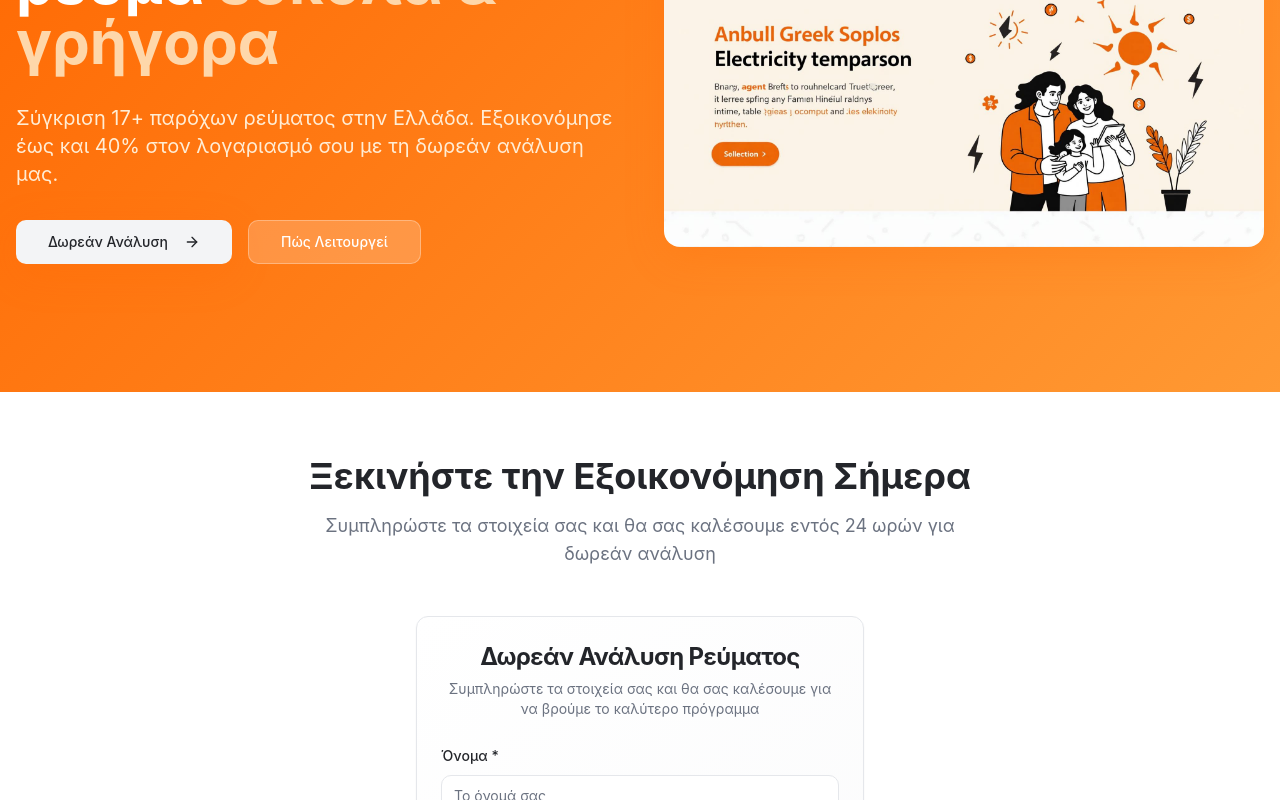
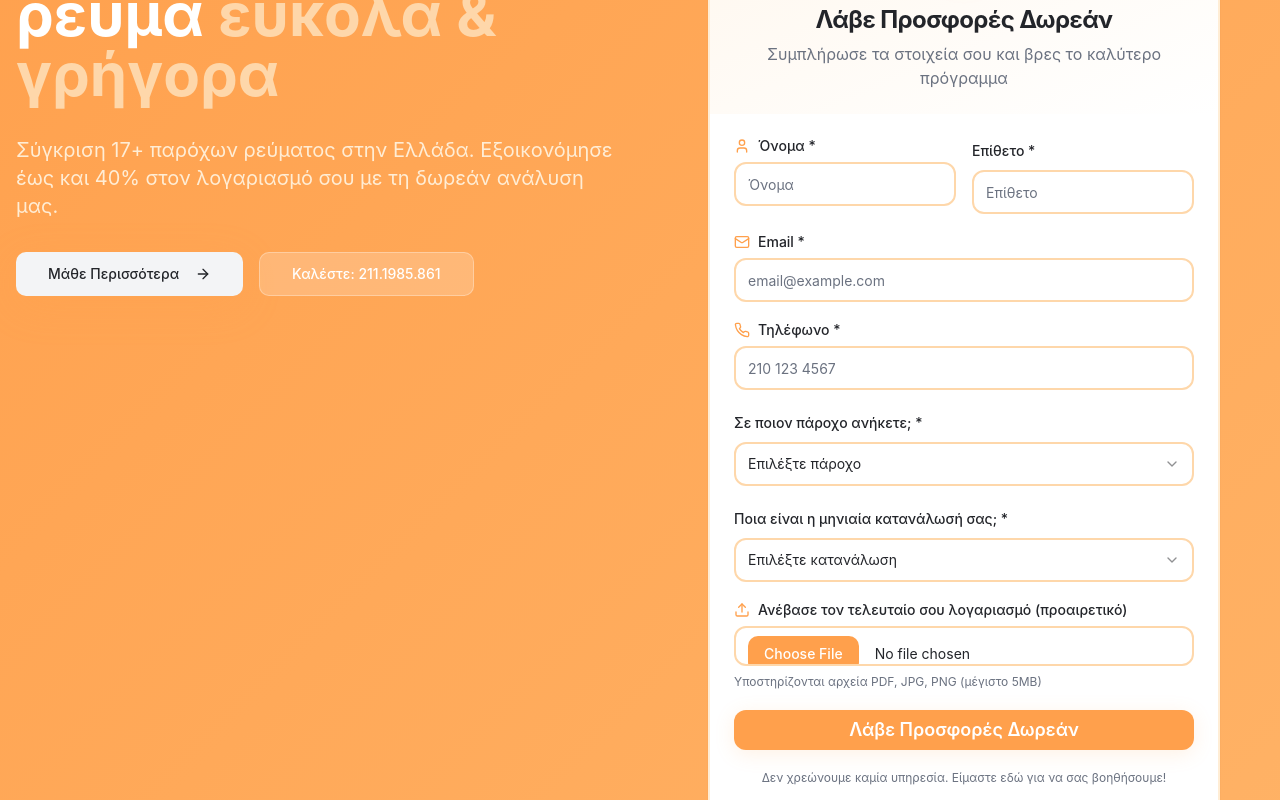
Before and after one commit to harabalos/fthinorevma-seeker-greece, a React (Vite) app: page / in a window 1280 px wide. Shown: the part 300-1100 px from the top of the page. Built offline with nearby package versions, Linux system fonts and the light colour scheme.

Commit message:
Create Follow Up website
Implement multi-page website with hero section, form, stats, and other sections, following specified design and SEO guidelines.

```diff
--- a/src/components/ContactForm.tsx
+++ b/src/components/ContactForm.tsx
@@ -2,61 +2,104 @@ import { useState } from 'react';
 import { Button } from '@/components/ui/button';
 import { Input } from '@/components/ui/input';
 import { Label } from '@/components/ui/label';
+import { Card, CardContent, CardHeader, CardTitle } from '@/components/ui/card';
 import { Select, SelectContent, SelectItem, SelectTrigger, SelectValue } from '@/components/ui/select';
-import { Card, CardContent, CardDescription, CardHeader, CardTitle } from '@/components/ui/card';
-import { CheckCircle, Phone } from 'lucide-react';
+import { Phone, Mail, User, Upload, CheckCircle, Zap } from 'lucide-react';
 import { useToast } from '@/hooks/use-toast';
 
 const ContactForm = () => {
+  const { toast } = useToast();
+  const [isSubmitted, setIsSubmitted] = useState(false);
   const [formData, setFormData] = useState({
-    name: '',
+    firstName: '',
+    lastName: '',
+    email: '',
     phone: '',
-    location: '',
-    supplyType: ''
+    currentProvider: '',
+    monthlyConsumption: '',
+    billFile: null as File | null
   });
-  const [isSubmitted, setIsSubmitted] = useState(false);
-  const { toast } = useToast();
 
   const handleSubmit = (e: React.FormEvent) => {
     e.preventDefault();
 
     // Basic validation
-    if (!formData.name || !formData.phone || !formData.location || !formData.supplyType) {
+    if (!formData.firstName || !formData.lastName || !formData.email || !formData.phone || !formData.currentProvider || !formData.monthlyConsumption) {
       toast({
         title: "Σφάλμα",
-        description: "Παρακαλώ συμπληρώστε όλα τα πεδία",
+        description: "Παρακαλώ συμπληρώστε όλα τα υποχρεωτικά πεδία",
         variant: "destructive"
       });
       return;
     }
 
-    // Simulate form submission
     console.log('Form submitted:', formData);
     setIsSubmitted(true);
 
     toast({
-      title: "Επιτυχής υποβολή!",
-      description: "Θα σας καλέσουμε σύντομα για τη δωρεάν ανάλυση",
+      title: 'Επιτυχής Αποστολή!',
+      description: 'Θα σας καλέσουμε εντός 24 ωρών για δωρεάν ανάλυση.',
     });
   };
 
-  const handleInputChange = (field: string, value: string) => {
-    setFormData(prev => ({ ...prev, [field]: value }));
+  const handleInputChange = (e: React.ChangeEvent<HTMLInputElement>) => {
+    setFormData(prev => ({
+      ...prev,
+      [e.target.name]: e.target.value
+    }));
   };
+
+  const handleFileChange = (e: React.ChangeEvent<HTMLInputElement>) => {
+    const file = e.target.files?.[0] || null;
+    setFormData(prev => ({
+      ...prev,
+      billFile: file
+    }));
+  };
+
+  const handleSelectChange = (name: string, value: string) => {
+    setFormData(prev => ({
+      ...prev,
+      [name]: value
+    }));
+  };
+
+  const providers = [
+    'ΔΕΗ',
+    'ΕΛΙΝ',
+    'ZENΙΘ',
+    'ΗΡΩΝ',
+    'ΦΥΣΙΚΟ ΑΕΡΙΟ ΕΛΛΑΔΟΣ',
+    'ELPEDISON',
+    'NRG',
+    'PROTERGIA',
+    'VOLTERRA',
+    'VOLTON',
+    'WATT & VOLT',
+    'Άλλη εταιρία'
+  ];
+
+  const consumptionRanges = [
+    '0–200kWh',
+    '201–375kWh',
+    '376–500kWh',
+    '>500kWh',
+    'ΔΕΝ ΓΝΩΡΙΖΩ'
+  ];
 
   if (isSubmitted) {
     return (
-      <Card className="w-full max-w-md mx-auto bg-gradient-card shadow-orange">
-        <CardContent className="pt-6">
+      <Card className="w-full max-w-lg mx-auto bg-white border-2 border-green-200 shadow-lg">
+        <CardContent className="pt-8">
           <div className="text-center space-y-4">
-            <CheckCircle className="w-16 h-16 text-success mx-auto" />
-            <h3 className="text-xl font-semibold text-foreground">Ευχαριστούμε!</h3>
-            <p className="text-muted-foreground">
+            <CheckCircle className="w-20 h-20 text-success mx-auto" />
+            <h3 className="text-2xl font-bold text-foreground">Ευχαριστούμε!</h3>
+            <p className="text-muted-foreground text-lg">
               Λάβαμε τα στοιχεία σας. Θα σας καλέσουμε εντός 24 ωρών για τη δωρεάν ανάλυση.
             </p>
-            <div className="flex items-center justify-center space-x-2 text-primary">
-              <Phone className="w-4 h-4" />
-              <span className="font-medium">211.1985.861</span>
+            <div className="flex items-center justify-center space-x-2 text-primary text-xl font-semibold">
+              <Phone className="w-6 h-6" />
+              <span>211.1985.861</span>
             </div>
           </div>
         </CardContent>
@@ -65,68 +108,148 @@ const ContactForm = () => {
   }
 
   return (
-    <Card className="w-full max-w-md mx-auto bg-gradient-card shadow-orange">
-      <CardHeader className="text-center">
+    <Card className="w-full max-w-lg mx-auto bg-white border-2 border-orange-100 shadow-orange-lg transition-all duration-300 hover:shadow-orange hover:scale-[1.02] rounded-xl">
+      <CardHeader className="text-center pb-6 bg-gradient-to-br from-orange-50 to-white rounded-t-xl">
+        <div className="w-16 h-16 bg-primary rounded-full flex items-center justify-center mx-auto mb-4 shadow-orange">
+          <Zap className="w-8 h-8 text-primary-foreground" />
+        </div>
         <CardTitle className="text-2xl font-bold text-foreground">
-          Δωρεάν Ανάλυση Ρεύματος
+          Λάβε Προσφορές Δωρεάν
         </CardTitle>
-        <CardDescription>
-          Συμπληρώστε τα στοιχεία σας και θα σας καλέσουμε για να βρούμε το καλύτερο πρόγραμμα
-        </CardDescription>
+        <p className="text-muted-foreground">
+          Συμπλήρωσε τα στοιχεία σου και βρες το καλύτερο πρόγραμμα
+        </p>
       </CardHeader>
-      <CardContent>
-        <form onSubmit={handleSubmit} className="space-y-4">
+      <CardContent className="p-6">
+        <form onSubmit={handleSubmit} className="space-y-5">
+          <div className="grid grid-cols-2 gap-4">
+            <div className="space-y-2">
+              <Label htmlFor="firstName" className="flex items-center gap-2 text-foreground font-medium">
+                <User className="w-4 h-4 text-primary" />
+                Όνομα *
+              </Label>
+              <Input
+                id="firstName"
+                name="firstName"
+                type="text"
+                value={formData.firstName}
+                onChange={handleInputChange}
+                placeholder="Όνομα"
+                required
+                className="border-2 border-orange-200 focus:border-primary focus:ring-primary rounded-lg h-11"
+              />
+            </div>
+
+            <div className="space-y-2">
+              <Label htmlFor="lastName" className="text-foreground font-medium">
+                Επίθετο *
+              </Label>
+              <Input
+                id="lastName"
+                name="lastName"
+                type="text"
+                value={formData.lastName}
+                onChange={handleInputChange}
+                placeholder="Επίθετο"
+                required
+                className="border-2 border-orange-200 focus:border-primary focus:ring-primary rounded-lg h-11"
+              />
+            </div>
+          </div>
+
           <div className="space-y-2">
-            <Label htmlFor="name">Όνομα *</Label>
+            <Label htmlFor="email" className="flex items-center gap-2 text-foreground font-medium">
+              <Mail className="w-4 h-4 text-primary" />
+              Email *
+            </Label>
             <Input
-              id="name"
-              type="text"
-              placeholder="Το όνομά σας"
-              value={formData.name}
-              onChange={(e) => handleInputChange('name', e.target.value)}
+              id="email"
+              name="email"
+              type="email"
+              value={formData.email}
+              onChange={handleInputChange}
+              placeholder="email@example.com"
               required
+              className="border-2 border-orange-200 focus:border-primary focus:ring-primary rounded-lg h-11"
             />
           </div>
 
           <div className="space-y-2">
-            <Label htmlFor="phone">Τηλέφωνο *</Label>
+            <Label htmlFor="phone" className="flex items-center gap-2 text-foreground font-medium">
+              <Phone className="w-4 h-4 text-primary" />
+              Τηλέφωνο *
+            </Label>
             <Input
               id="phone"
+              name="phone"
               type="tel"
-              placeholder="69xxxxxxxx"
               value={formData.phone}
-              onChange={(e) => handleInputChange('phone', e.target.value)}
+              onChange={handleInputChange}
+              placeholder="210 123 4567"
               required
+              className="border-2 border-orange-200 focus:border-primary focus:ring-primary rounded-lg h-11"
             />
           </div>
 
           <div className="space-y-2">
-            <Label htmlFor="location">Περιοχή *</Label>
-            <Input
-              id="location"
-              type="text"
-              placeholder="π.χ. Αθήνα, Θεσσαλονίκη"
-              value={formData.location}
-              onChange={(e) => handleInputChange('location', e.target.value)}
-              required
-            />
-          </div>
-
-          <div className="space-y-2">
-            <Label htmlFor="supplyType">Τύπος Παροχής *</Label>
-            <Select onValueChange={(value) => handleInputChange('supplyType', value)}>
-              <SelectTrigger>
-                <SelectValue placeholder="Επιλέξτε τύπο παροχής" />
+            <Label className="text-foreground font-medium">
+              Σε ποιον πάροχο ανήκετε; *
+            </Label>
+            <Select onValueChange={(value) => handleSelectChange('currentProvider', value)}>
+              <SelectTrigger className="border-2 border-orange-200 focus:border-primary focus:ring-primary rounded-lg h-11">
+                <SelectValue placeholder="Επιλέξτε πάροχο" />
               </SelectTrigger>
               <SelectContent>
-                <SelectItem value="residential">Οικιακή</SelectItem>
-                <SelectItem value="business">Επαγγελματική</SelectItem>
+                {providers.map((provider) => (
+                  <SelectItem key={provider} value={provider}>
+                    {provider}
+                  </SelectItem>
+                ))}
               </SelectContent>
             </Select>
           </div>
 
-          <Button type="submit" className="w-full shadow-orange">
-            Λήψη Δωρεάν Ανάλυσης
+          <div className="space-y-2">
+            <Label className="text-foreground font-medium">
+              Ποια είναι η μηνιαία κατανάλωσή σας; *
+            </Label>
+            <Select onValueChange={(value) => handleSelectChange('monthlyConsumption', value)}>
+              <SelectTrigger className="border-2 border-orange-200 focus:border-primary focus:ring-primary rounded-lg h-11">
+                <SelectValue placeholder="Επιλέξτε κατανάλωση" />
+              </SelectTrigger>
+              <SelectContent>
+                {consumptionRanges.map((range) => (
+                  <SelectItem key={range} value={range}>
+                    {range}
+                  </SelectItem>
+                ))}
+              </SelectContent>
+            </Select>
+          </div>
+
+          <div className="space-y-2">
+            <Label htmlFor="billFile" className="flex items-center gap-2 text-foreground font-medium">
+              <Upload className="w-4 h-4 text-primary" />
+              Ανέβασε τον τελευταίο σου λογαριασμό (προαιρετικό)
+            </Label>
+            <Input
+              id="billFile"
+              name="billFile"
+              type="file"
+              onChange={handleFileChange}
+              accept=".pdf,.jpg,.jpeg,.png"
+              className="border-2 border-orange-200 focus:border-primary focus:ring-primary rounded-lg file:mr-4 file:py-2 file:px-4 file:rounded-md file:border-0 file:text-sm file:font-medium file:bg-primary file:text-primary-foreground hover:file:bg-primary-dark cursor-pointer"
+            />
+            <p className="text-xs text-muted-foreground">
+              Υποστηρίζονται αρχεία PDF, JPG, PNG (μέγιστο 5MB)
+            </p>
+          </div>
+
+          <Button
+            type="submit"
+            className="w-full bg-primary hover:bg-primary-dark text-primary-foreground shadow-orange transition-spring hover:scale-105 py-4 text-lg font-semibold rounded-lg"
+          >
+            Λάβε Προσφορές Δωρεάν
           </Button>
 
           <p className="text-xs text-muted-foreground text-center">
--- a/src/index.css
+++ b/src/index.css
@@ -21,11 +21,11 @@ All colors MUST be HSL.
     --popover: 0 0% 100%;
     --popover-foreground: 220 9% 15%;
 
-    /* Primary - Orange energy theme */
-    --primary: 24 100% 50%;
+    /* Primary - Light Orange theme (#FFA552) */
+    --primary: 28 100% 65%;
     --primary-foreground: 0 0% 100%;
     --primary-light: 30 100% 96%;
-    --primary-dark: 20 100% 40%;
+    --primary-dark: 28 90% 55%;
 
     /* Secondary - Neutral grays */
     --secondary: 220 14% 96%;
@@ -36,7 +36,7 @@ All colors MUST be HSL.
     --muted-foreground: 220 9% 46%;
 
     /* Accent colors */
-    --accent: 24 100% 50%;
+    --accent: 28 100% 65%;
     --accent-foreground: 0 0% 100%;
 
     /* Status colors */
@@ -48,7 +48,7 @@ All colors MUST be HSL.
     /* Border and input */
     --border: 220 13% 91%;
     --input: 220 13% 91%;
-    --ring: 24 100% 50%;
+    --ring: 28 100% 65%;
 
     --radius: 0.75rem;
 
@@ -57,7 +57,7 @@ All colors MUST be HSL.
     --glass-border: 220 13% 91% / 0.5;
 
     /* Gradients */
-    --gradient-hero: linear-gradient(135deg, hsl(24 100% 50%), hsl(30 100% 60%));
+    --gradient-hero: linear-gradient(135deg, hsl(28 100% 65%), hsl(30 100% 70%));
     --gradient-section: linear-gradient(180deg, hsl(0 0% 100%), hsl(30 100% 98%));
     --gradient-card: linear-gradient(145deg, hsl(0 0% 100%), hsl(220 14% 98%));
 
@@ -65,7 +65,7 @@ All colors MUST be HSL.
     --shadow-sm: 0 1px 2px 0 hsl(220 13% 91% / 0.5);
     --shadow-md: 0 4px 6px -1px hsl(220 13% 91% / 0.5);
     --shadow-lg: 0 10px 15px -3px hsl(220 13% 91% / 0.3);
-    --shadow-orange: 0 4px 20px hsl(24 100% 50% / 0.15);
+    --shadow-orange: 0 4px 20px hsl(28 100% 65% / 0.15);
 
     /* Animation */
     --transition-smooth: all 0.3s cubic-bezier(0.4, 0, 0.2, 1);
--- a/src/pages/Index.tsx
+++ b/src/pages/Index.tsx
@@ -30,11 +30,12 @@ const Index = () => {
 
   return (
     <div className="min-h-screen">
-      {/* Hero Section */}
+      {/* Hero Section with Form */}
       <section className="relative py-20 lg:py-32 bg-gradient-hero overflow-hidden">
         <div className="container mx-auto px-4">
-          <div className="grid grid-cols-1 lg:grid-cols-2 gap-12 items-center">
-            <div className="space-y-8 animate-fade-in-up">
+          <div className="grid grid-cols-1 lg:grid-cols-2 gap-12 items-start">
+            {/* Left side - Text content */}
+            <div className="space-y-8 animate-fade-in-up lg:pt-8">
               <h1 className="text-4xl md:text-5xl lg:text-6xl font-bold text-white leading-tight">
                 Βρες φθηνότερο ρεύμα
                 <span className="text-orange-200"> εύκολα & γρήγορα</span>
@@ -48,47 +49,27 @@ const Index = () => {
                   size="lg"
                   variant="secondary"
                   className="shadow-orange-lg transition-spring hover:scale-105"
-                  onClick={() => document.getElementById('contact-form')?.scrollIntoView({ behavior: 'smooth' })}
+                  onClick={() => document.getElementById('how-it-works')?.scrollIntoView({ behavior: 'smooth' })}
                 >
-                  Δωρεάν Ανάλυση <ArrowRight className="ml-2 w-5 h-5" />
+                  Μάθε Περισσότερα <ArrowRight className="ml-2 w-5 h-5" />
                 </Button>
                 <Button
                   size="lg"
                   variant="outline"
                   className="bg-white/20 border-white/30 text-white hover:bg-white/30"
-                  onClick={() => document.getElementById('how-it-works')?.scrollIntoView({ behavior: 'smooth' })}
+                  asChild
                 >
-                  Πώς Λειτουργεί
+                  <a href="tel:2111985861">
+                    Καλέστε: 211.1985.861
+                  </a>
                 </Button>
               </div>
             </div>
+
+            {/* Right side - Contact Form */}
             <div className="relative animate-fade-in-up" style={{ animationDelay: '0.2s' }}>
-              <img
-                src={heroImage}
-                alt="Εξοικονόμηση ρεύματος"
-                className="w-full h-auto rounded-2xl shadow-orange-lg"
-              />
-              <div className="absolute -top-4 -right-4 bg-white rounded-full p-4 shadow-lg animate-bounce-soft">
-                <TrendingDown className="w-8 h-8 text-success" />
-              </div>
+              <ContactForm />
             </div>
-          </div>
-        </div>
-      </section>
-
-      {/* Contact Form Section */}
-      <section id="contact-form" className="py-16 bg-background">
-        <div className="container mx-auto px-4">
-          <div className="text-center mb-12">
-            <h2 className="text-3xl md:text-4xl font-bold text-foreground mb-4 animate-fade-in-up">
-              Ξεκινήστε την Εξοικονόμηση Σήμερα
-            </h2>
-            <p className="text-muted-foreground text-lg max-w-2xl mx-auto animate-fade-in-up" style={{ animationDelay: '0.1s' }}>
-              Συμπληρώστε τα στοιχεία σας και θα σας καλέσουμε εντός 24 ωρών για δωρεάν ανάλυση
-            </p>
-          </div>
-          <div className="animate-scale-in" style={{ animationDelay: '0.2s' }}>
-            <ContactForm />
           </div>
         </div>
       </section>
```
